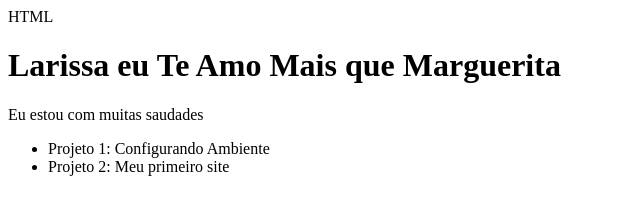
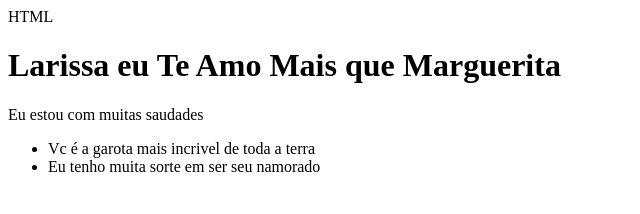
Before and after one commit to Faeeelz/meu-portfolio, a plain HTML site: page index.html in a window 1280 px wide. Shown: the whole page, without its empty margins (0-640 px from the left). Drawn offline with Linux system fonts and the light colour scheme.

Commit message:
declaração maiorr

```diff
--- a/index.html
+++ b/index.html
@@ -9,8 +9,8 @@ HTML
 <h1>Larissa eu Te Amo Mais que Marguerita</h1>
 <p>Eu estou com muitas saudades</p>
 <ul>
-<li>Projeto 1: Configurando Ambiente</li>
-<li>Projeto 2: Meu primeiro site</li>
+<li>Vc é a garota mais incrivel de toda a terra</li>
+<li>Eu tenho muita sorte em ser seu namorado</li>
 </ul>
 </body>
 </html>
```
